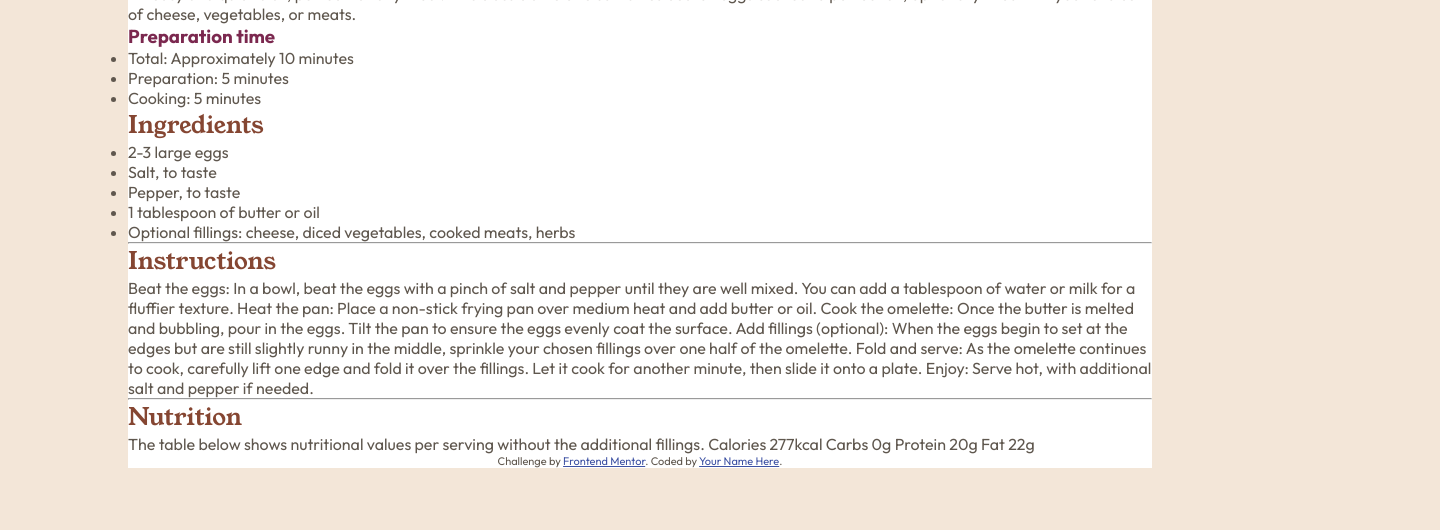
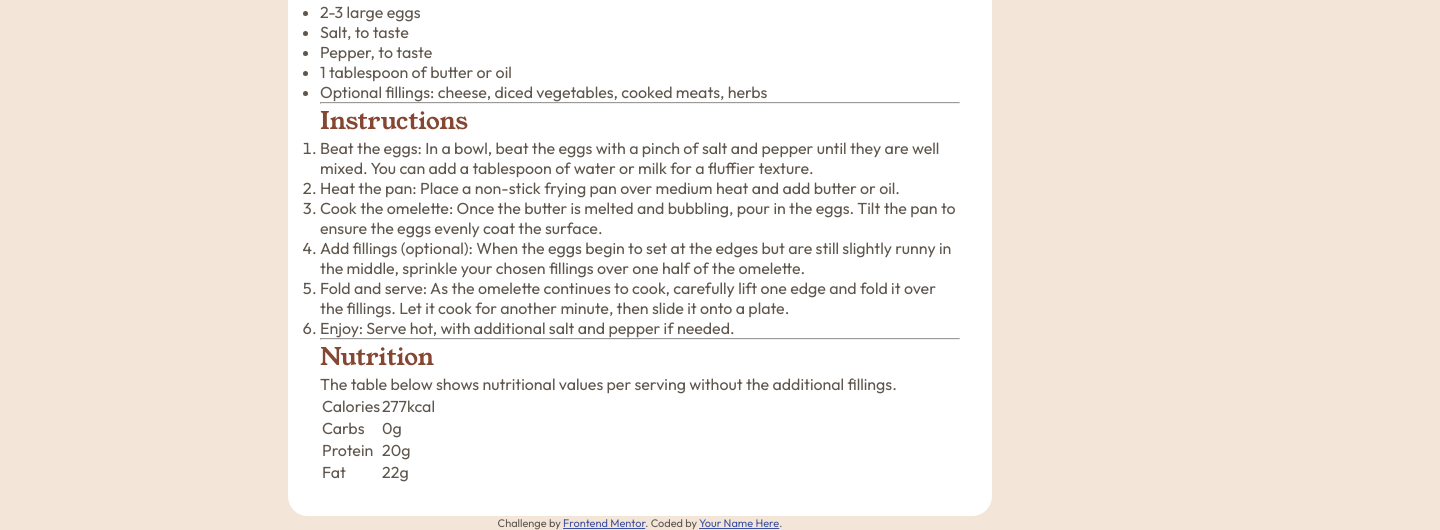
Before and after one commit to Arturkobylianskyi/Recipe-page, a plain HTML site: page index.html in a window 1280 px wide. Shown: the part 665-1195 px from the top of the page, 1440 px wide, since content can reach past the window. Before the commit the page ends 1133 px from the top, so only its background shows below. Drawn offline with Linux system fonts and the light colour scheme.

Commit message:
improve preparation time section

```diff
--- a/index.html
+++ b/index.html
@@ -18,22 +18,24 @@
 
   <div class="wrapper">
     <header>
-      <img src="assets/images/image-omelette.jpeg" alt="simple">
+      <img src="assets/images/image-omelette.jpeg" alt="simple" class="top-image">
       <h1>Simple Omelette Recipe</h1>
 
-      <p>An easy and quick dish, perfect for any meal. This classic omelette combines beaten eggs cooked
+      <p class="description">An easy and quick dish, perfect for any meal. This classic omelette combines beaten eggs cooked
       to perfection, optionally filled with your choice of cheese, vegetables, or meats.</p>
+    </header>
 
+    <main>
       <section class="preparation-time">
-        <h3>Preparation time</h3>
-
-        <ul>
-          <li>Total: Approximately 10 minutes</li>
-          <li>Preparation: 5 minutes</li>
-          <li>Cooking: 5 minutes</li>
+        <figure>
+          <figcaption>Preparation time</figcaption>
+          <ul class="approximately-time">
+            <li><strong>Total</strong>: Approximately 10 minutes</li>
+            <li><strong>Preparation</strong>: 5 minutes</li>
+            <li><strong>Cooking</strong>: 5 minutes</li>
           </ul>
+        </figure>
       </section>
-
 
       <h2>Ingredients</h2>
 
@@ -44,55 +46,64 @@
         <li>1 tablespoon of butter or oil</li>
         <li>Optional fillings: cheese, diced vegetables, cooked meats, herbs</li>
       </ul>
-    </header>
 
       <hr>
 
-    <main>
       <h2>Instructions</h2>
 
+      <ol>
+        <li>
           Beat the eggs: In a bowl, beat the eggs with a pinch of salt and pepper until they are well mixed.
           You can add a tablespoon of water or milk for a fluffier texture.
-
+        </li>
+        <li>
           Heat the pan: Place a non-stick frying pan over medium heat and add butter or oil.
-
+        </li>
+        <li>
           Cook the omelette: Once the butter is melted and bubbling, pour in the eggs. Tilt the pan to ensure
           the eggs evenly coat the surface.
-
+        </li>
+        <li>
           Add fillings (optional): When the eggs begin to set at the edges but are still slightly runny in the
           middle, sprinkle your chosen fillings over one half of the omelette.
-
+        </li>
+        <li>
           Fold and serve: As the omelette continues to cook, carefully lift one edge and fold it over the
           fillings. Let it cook for another minute, then slide it onto a plate.
+        </li>
+        <li>
+          Enjoy: Serve hot, with additional salt and pepper if needed.
+        </li>
+      </ol>
+      <hr>
 
-      Enjoy: Serve hot, with additional salt and pepper if needed.
+      <h2>Nutrition</h2>
+
+      <caption>The table below shows nutritional values per serving without the additional fillings.</caption>
+
+      <table>
+        <tr>
+          <td>Calories</td>
+          <td>277kcal</td>
+        <tr>
+          <td>Carbs</td>
+          <td>0g</td>
+        </tr>
+          <td>Protein</td>
+          <td>20g</td>
+        </tr>
+        <tr>
+          <td>Fat</td>
+          <td>22g</td>
+        </tr>
+      </table>
     </main>
 
-    <hr>
-
-    <footer>
-      <h2>Nutrition</h2>
-
-      The table below shows nutritional values per serving without the additional fillings.
-
-      Calories
-      277kcal
-
-      Carbs
-      0g
-
-      Protein
-      20g
-
-      Fat
-    22g
-    </footer>
-
+  </div>
   <div class="attribution">
         Challenge by <a href="https://www.frontendmentor.io?ref=challenge" target="_blank">Frontend Mentor</a>.
         Coded by <a href="#">Your Name Here</a>.
     </div>
-  </div>
 
 </body>
 </html>
--- a/style.css
+++ b/style.css
@@ -10,9 +10,27 @@ body {
     color: hsl(30, 10%, 34%);
     background-color:hsl(30, 54%, 90%);
     display: flex;
-    flex-direction: column;
     justify-content: center;
     align-items: center;
+    flex-direction: column;
+    min-height: 100vh;
+}
+
+.wrapper {
+    display: flex;
+    justify-content: center;
+    align-items: center;
+    flex-direction: column;
+    max-width: 44rem; /* maybe i should use another  */
+    padding: 2rem;
+    border-radius: 20px;
+    background-color: hsl(0, 0%, 100%);
+}
+
+.top-image {
+    width: 100%;
+    border-radius: 20px;
+    margin-bottom: 2rem;
 }
 
 h1{
@@ -31,7 +49,32 @@ h3 {
     color: hsl(332, 51%, 32%);
 }
 
-.wrapper {
-    max-width: 80%;
-    background-color: hsl(0, 0%, 100%);
+.description {
+    margin: 1rem 0 1rem 0 ;
 }
+
+.preparation-time {
+    padding: 1rem;
+    border-radius: 10px;
+    background-color: hsl(330, 100%, 98%);
+}
+
+.preparation-time figcaption {
+    color: hsl(332, 51%, 32%);
+    font-weight: 600;
+    font-size: 1.1rem;
+    margin-bottom: 1rem;
+}
+
+.approximately-time {
+    list-style: inside;
+}
+
+.approximately-time li {
+    padding-left: 1rem;
+    margin-bottom: 0.5rem;
+}
+
+.approximately-time li::marker {
+    color: hsl(332, 51%, 32%);
+}
```
Lines whose indentation alone changed are shown as unchanged.
